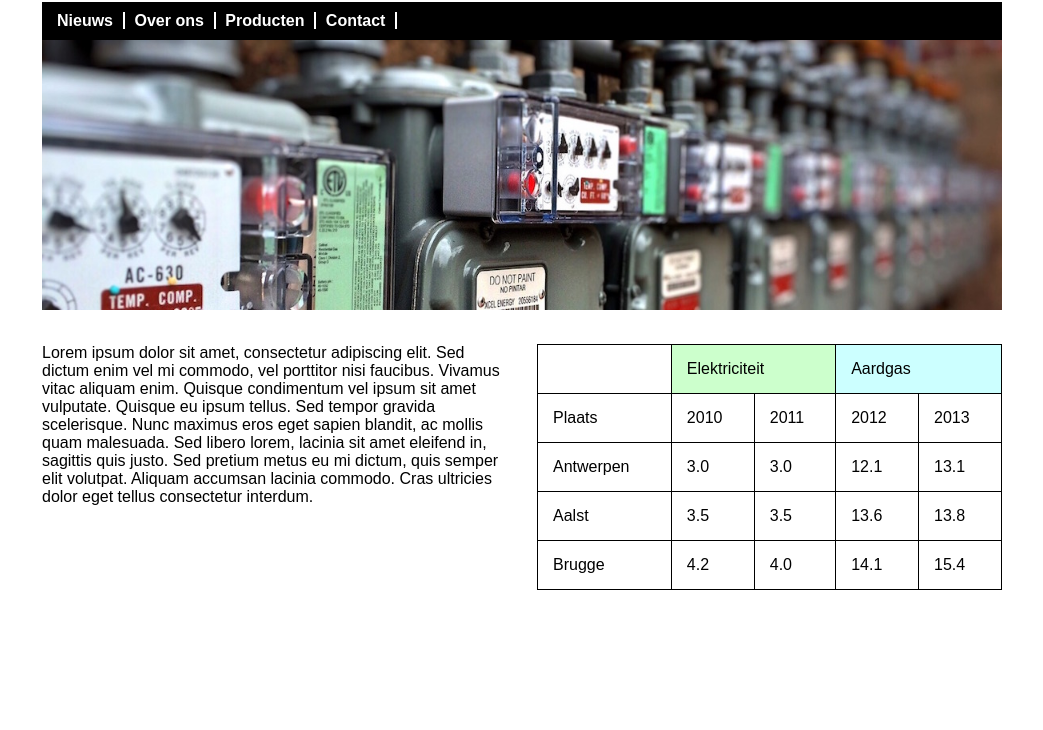
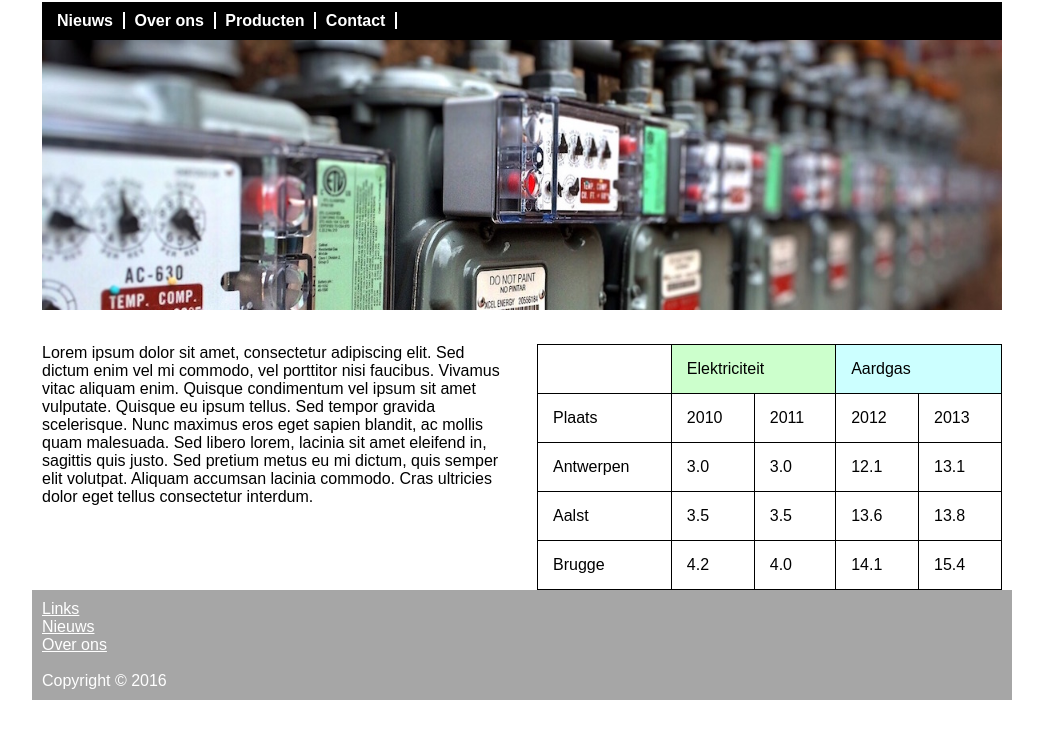
Before and after one commit to thundercookie15/html, a plain HTML site: page codes/h04/WebsiteWilkens/index.html in a window 1280 px wide. Shown: the part 70-800 px from the top of the page, without its empty margins (118-1161 px from the left). Drawn offline with Linux system fonts and the light colour scheme.

Commit message:
HTML opdracht 4

```diff
--- a/codes/h04/WebsiteWilkens/WilkensStylesheet.css
+++ b/codes/h04/WebsiteWilkens/WilkensStylesheet.css
@@ -15,7 +15,7 @@ nav a {
     padding-right: 10px;
     padding-left: 5px;
 }
-div.wrapper {
+div.wrapper, footer {
     width: 960px;
     margin: auto;
 }
@@ -41,3 +41,11 @@ td.groen {
 td.blauw {
     background-color: #ccffff;
 }
+footer {
+    padding:10px;
+    background-color: rgb(166,166,166);
+    color:white;
+}
+footer a {
+    color: white;
+}
--- a/codes/h04/WebsiteWilkens/index.html
+++ b/codes/h04/WebsiteWilkens/index.html
@@ -64,5 +64,11 @@
                 </aside>
             </main>
         </div>
+        <footer>
+            <a href="">Links</a><br>
+            <a href="">Nieuws</a><br>
+            <a href="">Over ons</a><br><br>
+            Copyright &copy; 2016
+        </footer>
     </body>
 </html>
```
